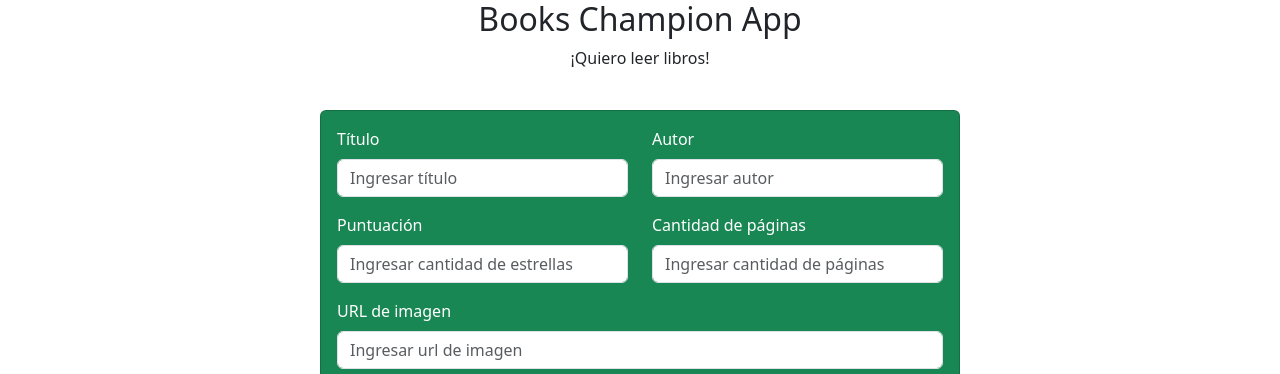
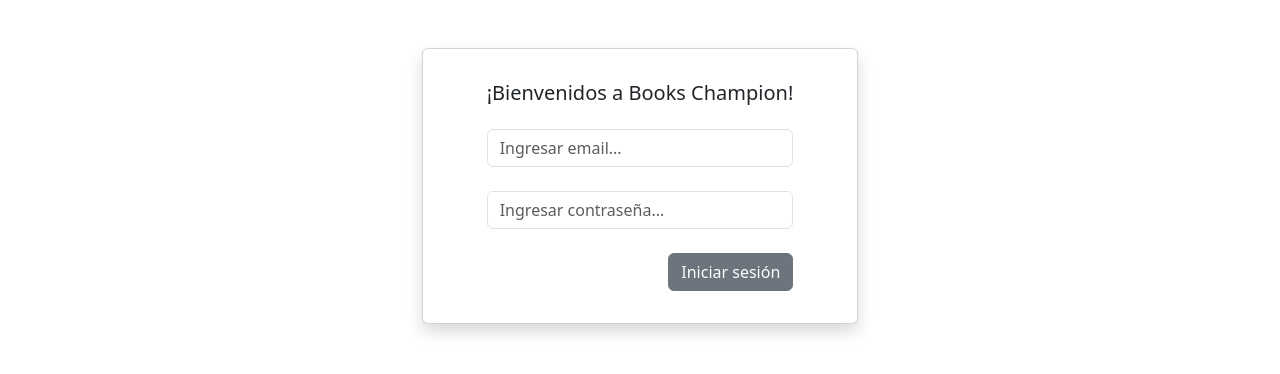
Before and after one commit to ManuelCecarelli/LAB-III_exercises, a React (Vite) app in the folder BookChampion Project/: page / in a window 1280 px wide. Shown: the top 374 px of the page. Built offline with nearby package versions, Linux system fonts and the light colour scheme.

Commit message:
Desafío del Login de BookChampion completado

```diff
--- a/BookChampion Project/src/App.jsx
+++ b/BookChampion Project/src/App.jsx
@@ -1,6 +1,7 @@
 import { useState } from "react";
 import Books from "./components/books/Books";
 import NewBook from "./components/newBook/NewBook";
+import Login from "./components/form/Login";
 
 const App = () => {
 
@@ -58,12 +59,15 @@
   };
 
   return (
-    <div className="d-flex flex-column align-items-center">
+    <div className="d-flex justify-content-center">
+      <Login/>
+    </div>
+    /*<div className="d-flex flex-column align-items-center">
       <h2>Books Champion App</h2>
       <p>¡Quiero leer libros!</p>
       <NewBook onBookDataSaved={saveBookDataHandler}/>
       <Books bookArray={updatedBookArray}/>
-    </div>
+    </div>*/
   )
 };
 
--- /dev/null
+++ b/BookChampion Project/src/components/form/Login.jsx
@@ -0,0 +1,89 @@
+import { useRef, useTransition } from "react";
+import { useState } from "react";
+import { Button, Card, Col, Form, FormGroup, Row } from "react-bootstrap";
+
+const Login = () => {
+
+    const [userEmail, setUserEmail] = useState("");
+    const [userPassword, setUserPassword] = useState("");
+    const [errors, setErrors] = useState({
+        email: false,
+        password: false
+    });
+    const emailRef = useRef(null);
+    const passwordRef = useRef(null);
+
+    const onChangeEmail = (event) => {
+        setErrors({...errors, email: false});
+        const inputEmail = event.target.value;
+        setUserEmail(inputEmail);
+    };
+
+    const onChangePassword = (event) => {
+        setErrors({...errors, password: false});
+        const inputPassword = event.target.value;
+        setUserPassword(inputPassword);
+    };
+
+    const onSubmitHandler = (event) => {
+        event.preventDefault();
+        if (emailRef.current.value.length === 0){
+            emailRef.current.focus();
+            setErrors({...errors, email: true});
+            return;
+        }
+
+        if (userPassword.length === 0){
+            passwordRef.current.focus();
+            setErrors({...errors, password: true});
+            return;
+        }
+
+        alert(`El email ingresado es ${userEmail}, y el password ingresado es ${userPassword}`);
+        setUserEmail("");
+        setUserPassword("")
+    };
+
+    return (
+        <Card className="w-40 mt-5 mx-3 p-3 px-5 shadow">
+            <Card.Body>
+                <Row>
+                    <h5 className="mb-4">¡Bienvenidos a Books Champion!</h5>
+                </Row>
+                <Form onSubmit={onSubmitHandler}>
+                    <FormGroup className="mb-4">
+                        <Form.Control
+                            className={errors.email && "focus-ring focus-ring-danger border border-danger"}
+                            type="email"
+                            ref={emailRef}
+                            placeholder="Ingresar email..."
+                            value={userEmail}
+                            onChange={onChangeEmail}
+                        />
+                        {errors.email ? <p className="mt-1 text-danger">Debe ingresar un email</p> : ""}
+                    </FormGroup>
+                    <FormGroup className="mb-4">
+                        <Form.Control
+                            className={errors.password && "focus-ring focus-ring-danger border border-danger"}
+                            type="password"
+                            ref={passwordRef}
+                            placeholder="Ingresar contraseña..."
+                            value={userPassword}
+                            onChange={onChangePassword}
+                        />
+                        {errors.password ? <p className="mt-1 text-danger">Debe ingresar un password</p> : ""}
+                    </FormGroup>
+                    <Row>
+                        <Col md={12} className="d-flex justify-content-end">
+                            <Button variant="secondary" type="submit">
+                                Iniciar sesión
+                            </Button>
+                        </Col>
+                    </Row>
+                </Form>
+            </Card.Body>
+        </Card>
+    );
+};
+
+export default Login;
```
